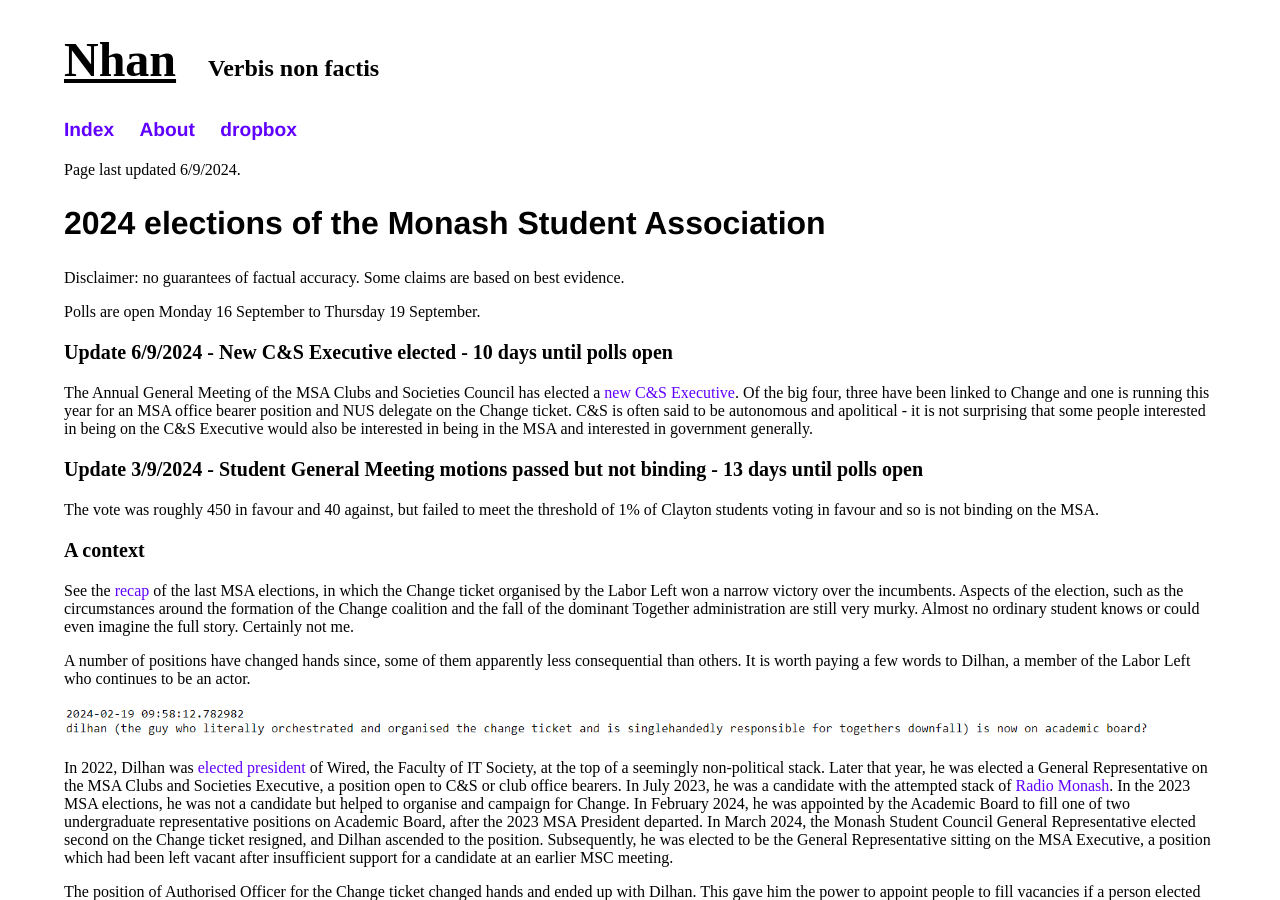
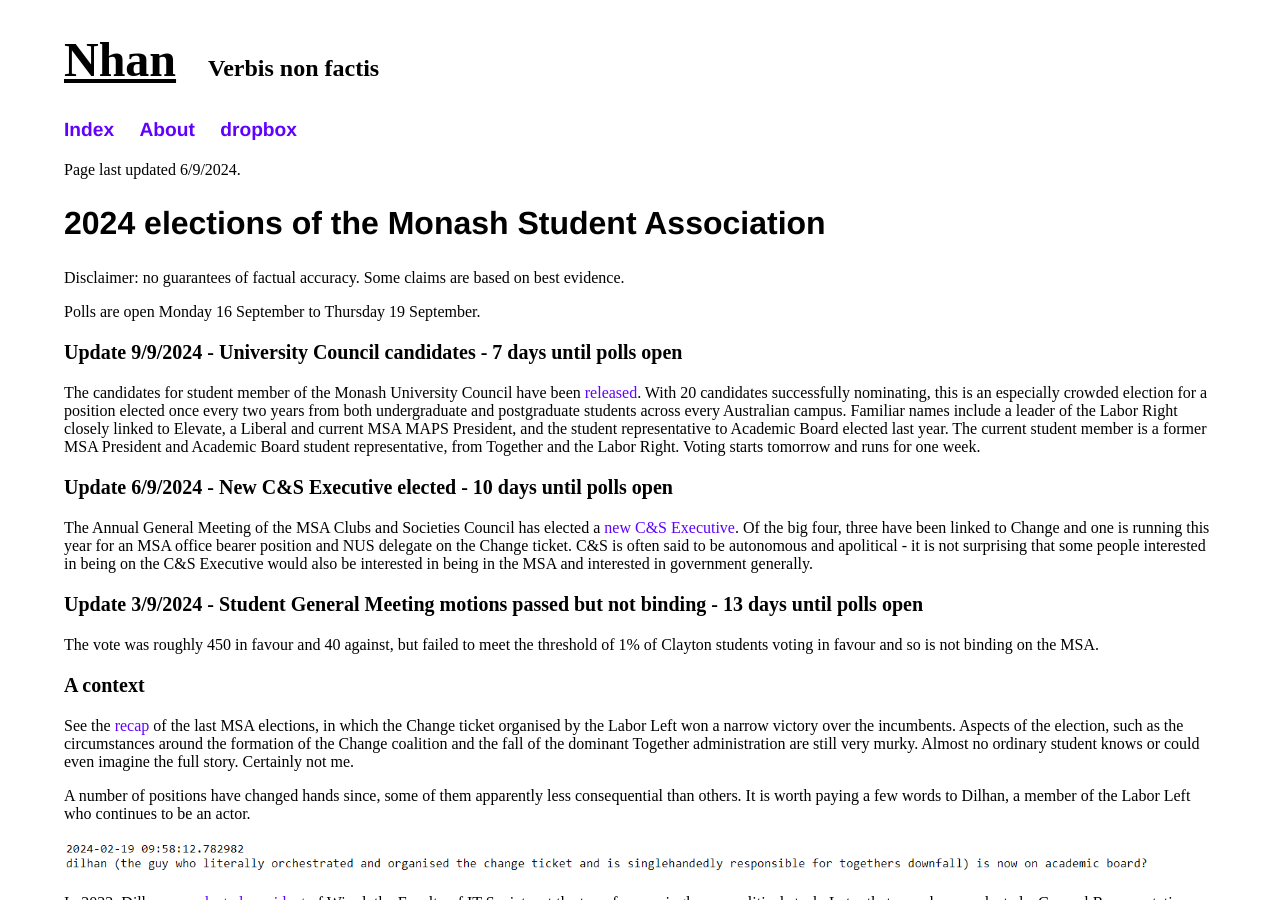
Before and after one commit to nhtnhanbn/nhtnhanbn.github.io, a Jekyll site: the page built from monash/msa24.md, in a window 1280 px wide and 900 px high. Built offline with Jekyll 4.4.1, drawn with Linux system fonts in a browser that asks for light colours.

Commit message:
Update msa24

```diff
--- a/monash/msa24.md
+++ b/monash/msa24.md
@@ -10,6 +10,10 @@
 Disclaimer: no guarantees of factual accuracy. Some claims are based on best evidence.
 
 Polls are open Monday 16 September to Thursday 19 September.
+
+### Update 9/9/2024 - University Council candidates - 7 days until polls open
+
+The candidates for student member of the Monash University Council have been [released](https://www.monash.edu/council-elections). With 20 candidates successfully nominating, this is an especially crowded election for a position elected once every two years from both undergraduate and postgraduate students across every Australian campus. Familiar names include a leader of the Labor Right closely linked to Elevate, a Liberal and current MSA MAPS President, and the student representative to Academic Board elected last year. The current student member is a former MSA President and Academic Board student representative, from Together and the Labor Right. Voting starts tomorrow and runs for one week.
 
 ### Update 6/9/2024 - New C&S Executive elected - 10 days until polls open
 
```
